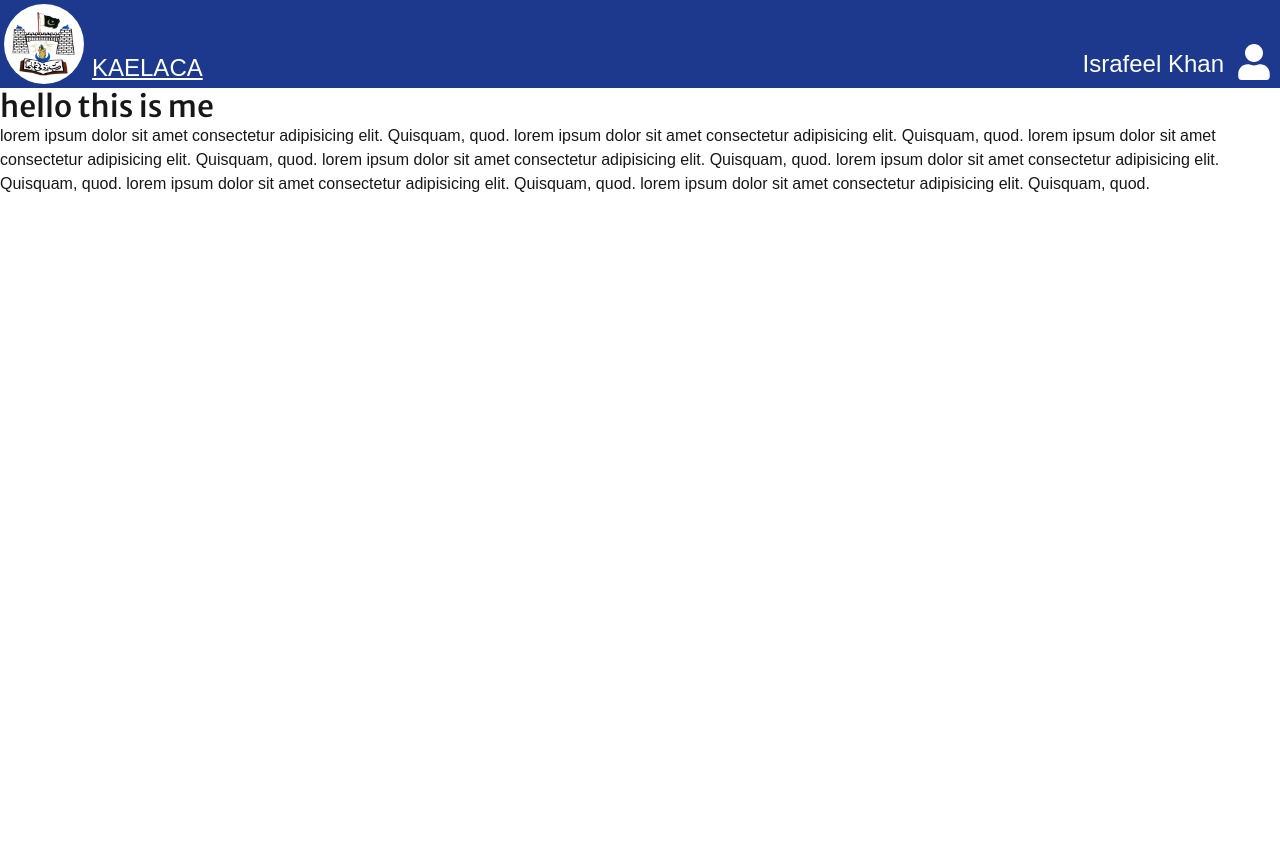
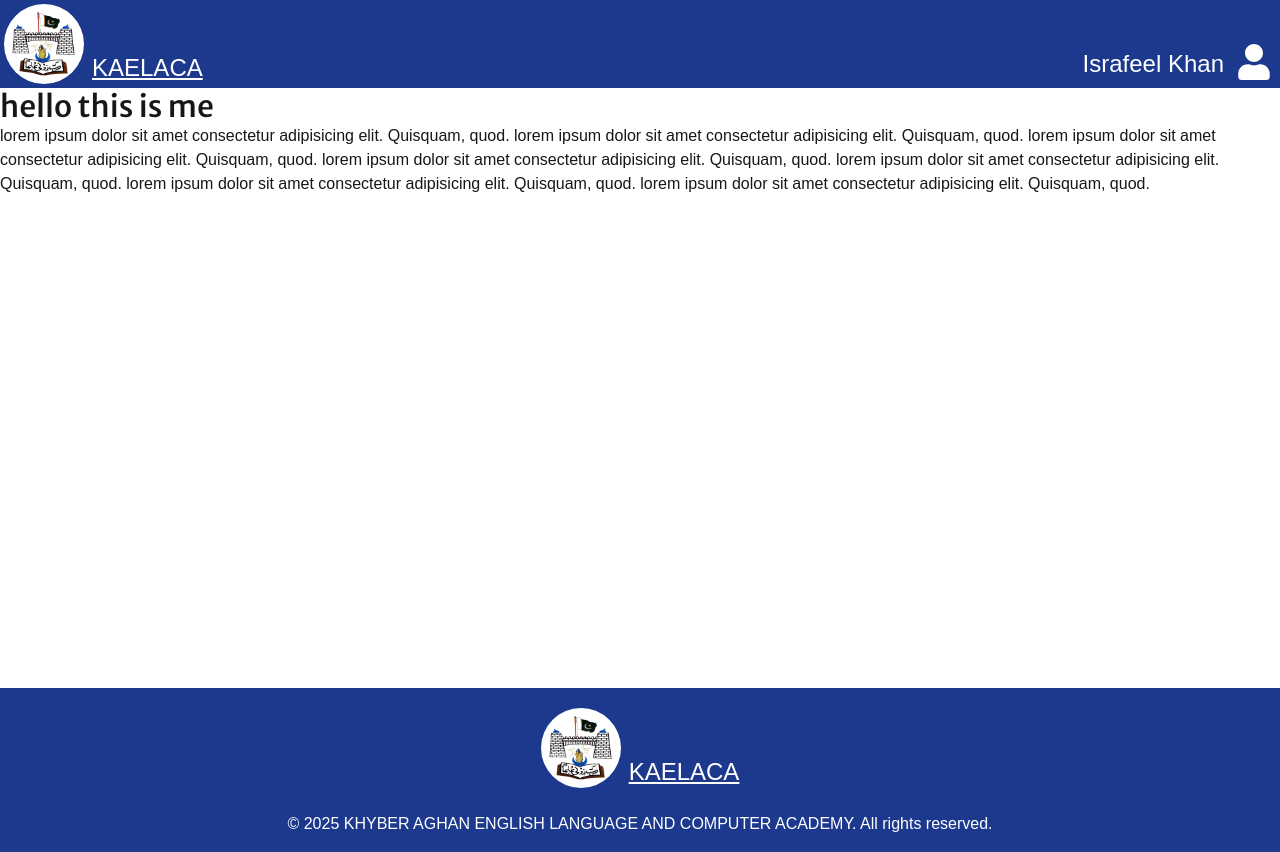
Before and after one commit to mhgkhan/kaelca, a Next.js app: page / in a window 1280 px wide. Before the commit the page ends 800 px from the top, so only its background shows below. Built offline with nearby package versions, Linux system fonts and the light colour scheme; a web font is replaced by a local one.

Commit message:
footer completed

```diff
--- a/src/app/layout.js
+++ b/src/app/layout.js
@@ -1,6 +1,7 @@
 import { Ruluko, Merriweather_Sans } from "next/font/google";
 import "./globals.css";
 import Header from "@/components/Header";
+import Footer from "@/components/Footer";
 
 
 
@@ -34,7 +35,8 @@ export default function RootLayout({ children }) {
         className={`${ruluko.className} ${merriweathersans.variable}  antialiased`}
       >
         <Header />
-        <main>{children}</main>
+        <main className="min-h-[70vh]">{children}</main>
+        <Footer />
       </body>
     </html>
   );
--- /dev/null
+++ b/src/components/Footer.jsx
@@ -0,0 +1,15 @@
+import React from 'react'
+import Logo from './Logo'
+
+const Footer = () => {
+  return (
+    <footer className="bg-blue-900 text-white dark:bg-slate-950 relative mt-10">
+        <div className="container mx-auto flex flex-col gap-5 items-center justify-center p-4">
+            <Logo />
+            <p className="text-center">&copy; {new Date().getFullYear()} KHYBER AGHAN ENGLISH LANGUAGE AND COMPUTER ACADEMY. All rights reserved.</p>
+        </div>
+    </footer>
+  )
+}
+
+export default Footer
```
